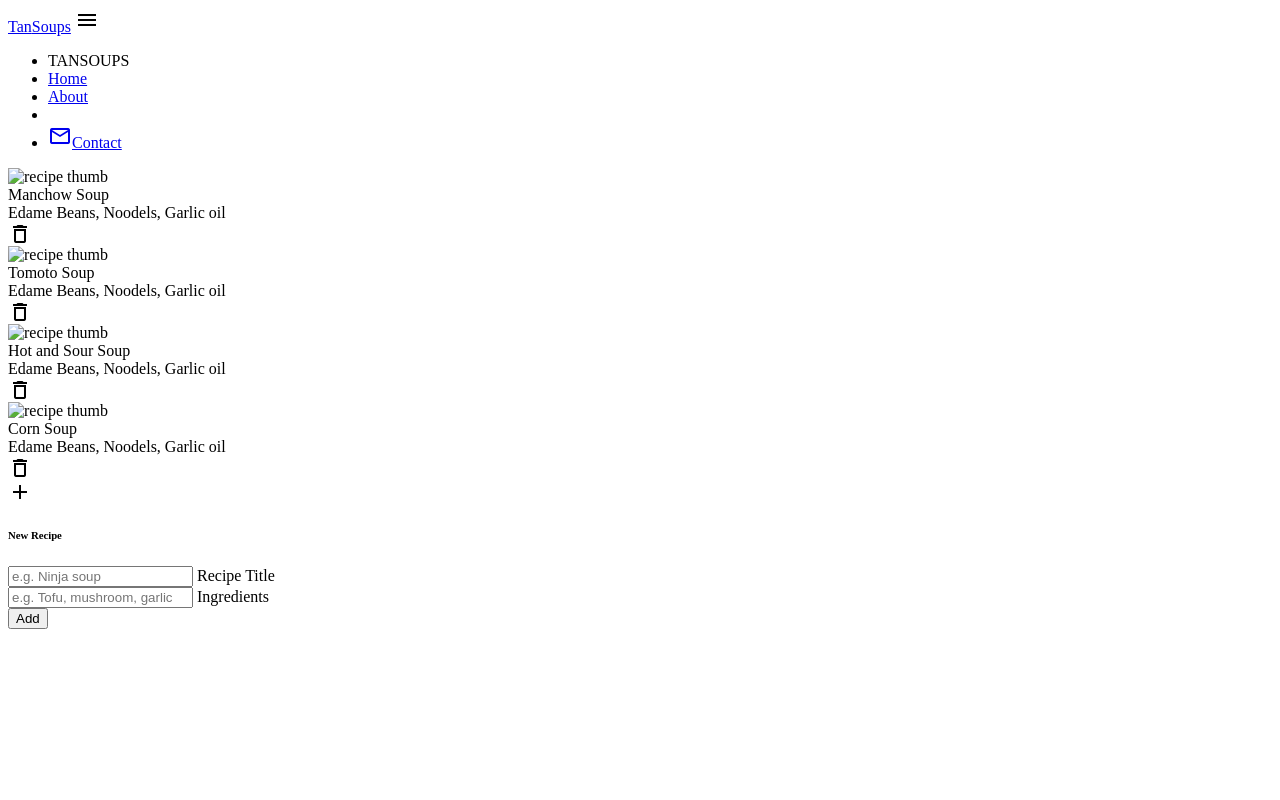
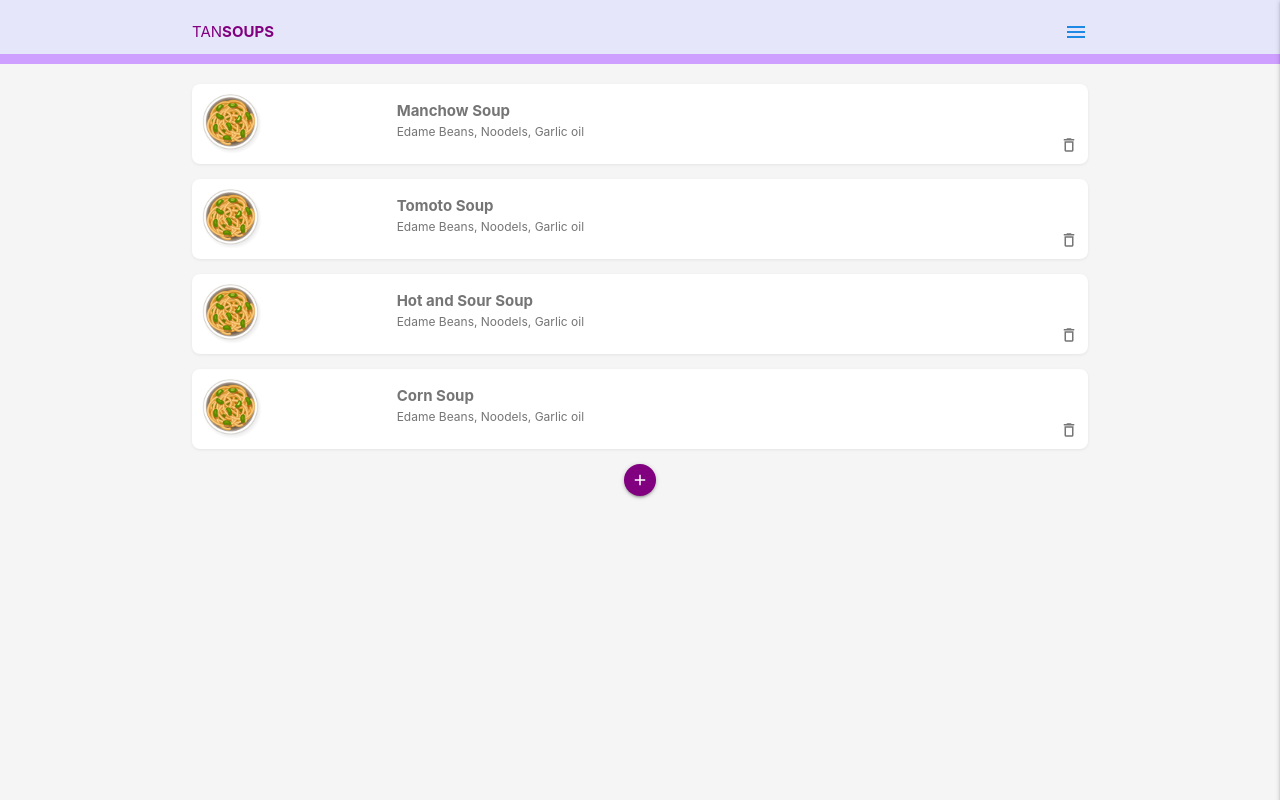
Before and after one commit to tanishparmar/MAP-EXP10, a plain HTML site: page index.html in a window 1280 px wide. Drawn offline with Linux system fonts and the light colour scheme; the site is published under a folder, as on GitHub Pages, so addresses that start at the root find nothing.

Commit message:
Fixed loading issue

```diff
--- a/index.html
+++ b/index.html
@@ -6,11 +6,11 @@
   <meta http-equiv="X-UA-Compatible" content="ie=edge">
   <title>Tan Soups</title>
   <!-- materialize icons, css & js -->
-  <link type="text/css" href="/css/materialize.min.css" rel="stylesheet">
+  <link type="text/css" href="./css/materialize.min.css" rel="stylesheet">
   <link href="https://fonts.googleapis.com/icon?family=Material+Icons" rel="stylesheet">
-  <link type="text/css" href="/css/styles.css" rel="stylesheet">
-  <script type="text/javascript" src="/js/materialize.min.js"></script>
-  <link rel="manifest" href="/manifest.json">
+  <link type="text/css" href="./css/styles.css" rel="stylesheet">
+  <script type="text/javascript" src="./js/materialize.min.js"></script>
+  <link rel="manifest" href="./manifest.json">
   <!-- ios support -->
   <link rel="apple-touch-icon" href="/img/icons/icon-96x96.png">
   <meta name="apple-mobile-web-app-status-bar" content="#FFE1C4">
@@ -32,11 +32,11 @@
   <ul id="side-menu" class="sidenav side-menu">
     <li><a class="subheader">TANSOUPS</a></li>
     <li><a href="/" class="waves-effect">Home</a></li>
-    <li><a href="/pages/about.html" class="waves-effect">About</a></li>
+    <li><a href="./pages/about.html" class="waves-effect">About</a></li>
     <li>
       <div class="divider"></div>
     </li>
-    <li><a href="/pages/contact.html" class="waves-effect">
+    <li><a href="./pages/contact.html" class="waves-effect">
         <i class="material-icons">mail_outline</i>Contact</a>
     </li>
   </ul>
@@ -44,7 +44,7 @@
   <!-- recipes -->
   <div class="recipes container grey-text text-darken-1">
     <div class="card-panel recipe white row">
-      <img src="/img/dish.png" alt="recipe thumb">
+      <img src="./img/dish.png" alt="recipe thumb">
       <div class="recipe-details">
         <div class="recipe-title">Manchow Soup</div>
         <div class="recipe-ingredients">Edame Beans, Noodels, Garlic oil</div>
@@ -54,7 +54,7 @@
       </div>
     </div>
     <div class="card-panel recipe white row">
-      <img src="/img/dish.png" alt="recipe thumb">
+      <img src="./img/dish.png" alt="recipe thumb">
       <div class="recipe-details">
         <div class="recipe-title">Tomoto Soup</div>
         <div class="recipe-ingredients">Edame Beans, Noodels, Garlic oil</div>
@@ -64,7 +64,7 @@
       </div>
     </div>
     <div class="card-panel recipe white row">
-      <img src="/img/dish.png" alt="recipe thumb">
+      <img src="./img/dish.png" alt="recipe thumb">
       <div class="recipe-details">
         <div class="recipe-title">Hot and Sour Soup</div>
         <div class="recipe-ingredients">Edame Beans, Noodels, Garlic oil</div>
@@ -74,7 +74,7 @@
       </div>
     </div>
     <div class="card-panel recipe white row">
-      <img src="/img/dish.png" alt="recipe thumb">
+      <img src="./img/dish.png" alt="recipe thumb">
       <div class="recipe-details">
         <div class="recipe-title">Corn Soup</div>
         <div class="recipe-ingredients">Edame Beans, Noodels, Garlic oil</div>
@@ -110,8 +110,8 @@
     </form>
   </div>
 
-  <script src="/js/app.js"></script>
-  <script src="/js/ui.js"></script>
+  <script src="./js/app.js"></script>
+  <script src="./js/ui.js"></script>
 </body>
 
 </html>
```
